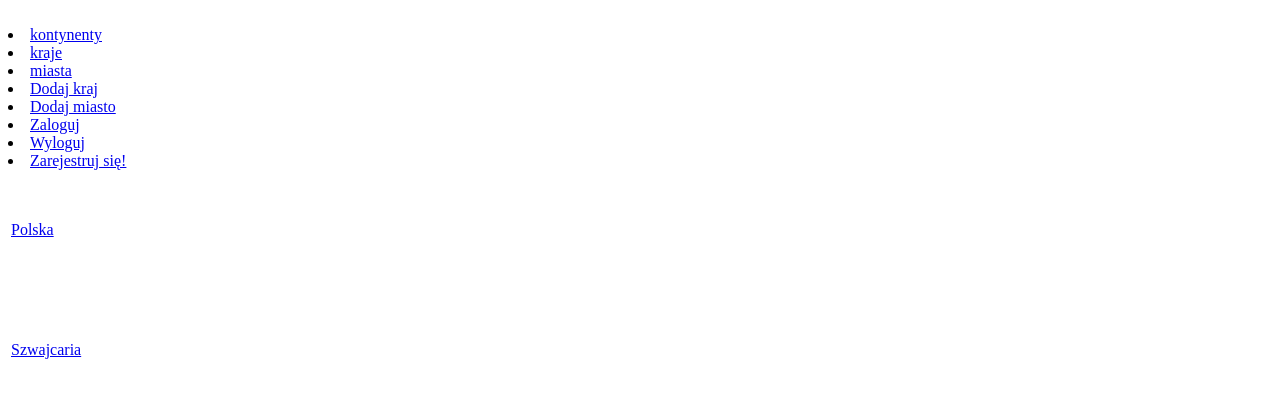
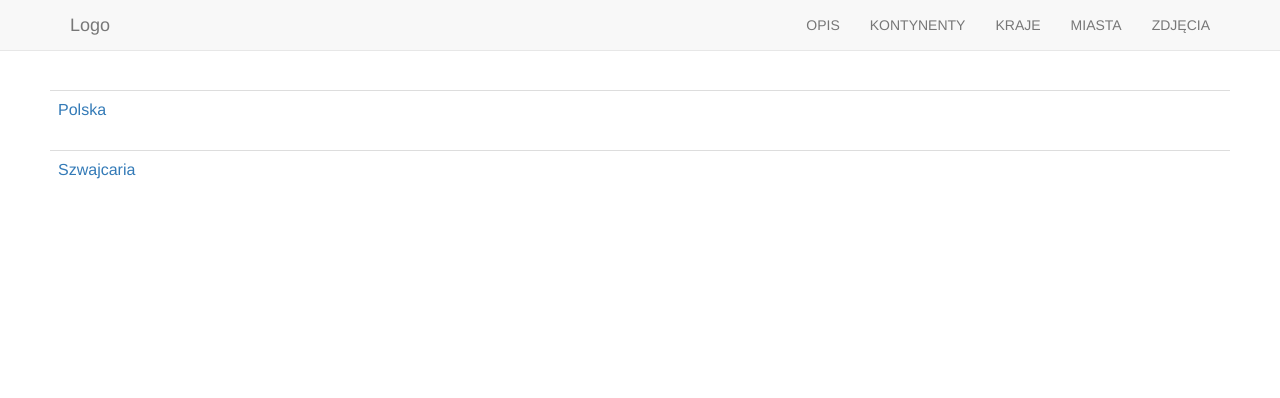
Before and after one commit to adam91/Django-website, a Django app: page /countries in a window 1280 px wide. Shown: the top 398 px of the page. Run offline with Django 3.2, Linux system fonts and the light colour scheme; data comes from the database, SQL or seed files in the repository; parts of the project's set-up code (start-up, migrations or seed data) failed here and were passed over; some libraries are stand-ins or nearby versions.

Commit message:
.css file created

```diff
--- /dev/null
+++ b/static/css/website.css
@@ -0,0 +1,9 @@
+.jumbotron {
+    background-color: #78C9EE;
+    color: #ffffff;
+	padding: 100px;
+}
+
+.container-fluid {
+    padding: 30px 50px;
+}
--- a/website/templates/website/all_countries.html
+++ b/website/templates/website/all_countries.html
@@ -2,10 +2,12 @@
 
 {% block content %}
 	{% for country in countries %}
-		<table width=300 height=120>
-			<tr>
-				<td><a href="{% url "website.views.country_detail" pk=country.pk %}">{{ country }}</a></td>
-			</tr>
-		</table>
+		<div class="table-responsive">
+			<table class="table">
+				<tr>
+					<td><a href="{% url "website.views.country_detail" pk=country.pk %}">{{ country }}</a></td>
+				</tr>
+			</table>
+		</div>
 	{% endfor %}
 {% endblock %}
--- a/website/templates/website/base.html
+++ b/website/templates/website/base.html
@@ -1,19 +1,39 @@
+ <!DOCTYPE html>
 {% load staticfiles %}
-
 <html>
 	<head>
-	<title>World</title>
+		<title>World!</title>
+		<link rel="stylesheet" href="http://maxcdn.bootstrapcdn.com/bootstrap/3.3.6/css/bootstrap.min.css">
+		<script src="https://ajax.googleapis.com/ajax/libs/jquery/1.12.0/jquery.min.js"></script>
+		<script src="http://maxcdn.bootstrapcdn.com/bootstrap/3.3.6/js/bootstrap.min.js"></script>
+		<link href='https://fonts.googleapis.com/css?family=Josefin+Sans' rel='stylesheet' type='text/css'>
+		<link rel="stylesheet" href="{% static "css/website.css" %}">
 	</head>
-	<body>
-		<li><a href="/continents">kontynenty</a></li>
-		<li><a href="/countries">kraje</a></li>
-		<li><a href="/cities">miasta</a></li>
-		<li><a href="/country/new">Dodaj kraj</a></li>
-		<li><a href="/city/new">Dodaj miasto</a></li>
-		<li><a href="/login">Zaloguj</a></li>
-		<li><a href="/logout">Wyloguj</a></li>
-		<li><a href=/register/>Zarejestruj się!</a></li>
+	 <body id="myPage" data-spy="scroll" data-target=".navbar" data-offset="60">
+		<nav class="navbar navbar-default navbar-fixed-top">
+		  <div class="container">
+			<div class="navbar-header">
+			  <button type="button" class="navbar-toggle" data-toggle="collapse" data-target="#myNavbar">
+				<span class="icon-bar"></span>
+				<span class="icon-bar"></span>
+				<span class="icon-bar"></span>
+			  </button>
+			  <a class="navbar-brand" href="#">Logo</a>
+			</div>
+			<div class="collapse navbar-collapse" id="myNavbar">
+			  <ul class="nav navbar-nav navbar-right">
+				<li><a href="#about">OPIS</a></li>
+				<li><a href="/continents">KONTYNENTY</a></li>
+				<li><a href="/countries">KRAJE</a></li>
+				<li><a href="/cities">MIASTA</a></li>
+				<li><a href="#photos">ZDJĘCIA</a></li>
+			  </ul>
+			</div>
+		  </div>
+		</nav>
+		<div class="container-fluid" style="padding-top: 70px";>
 		{% block content %}
 		{% endblock %}
+		</div>
 	</body>
 </html>
--- a/website/urls.py
+++ b/website/urls.py
@@ -9,7 +9,7 @@ media_dir = os.path.join(os.path.dirname(__file__),'media')
 urlpatterns = [
     url(r'^media/(.*)$','django.views.static.serve',{'document_root': media_dir}),
     url(r'^admin/', admin.site.urls),
-    url(r'^$', views.all_continents, name='all_continents'),
+    url(r'^$', views.all_continents_start_site, name='all_continents_start_site'),
     url(r'^continents$', views.all_continents, name='all_continents'),
     url(r'^countries$', views.all_countries, name='all_countries'),
     url(r'^cities$', views.all_cities, name='all_cities'),
--- a/website/views.py
+++ b/website/views.py
@@ -7,6 +7,10 @@ from django.contrib import auth
 from django.core.context_processors import csrf
 from django.http import HttpResponseRedirect
 from django.template import RequestContext
+
+def all_continents_start_site(request):
+    continents = Continent.objects.all().order_by('name')
+    return render(request, 'website/start_site.html', {'continents' : continents})
 
 def all_continents(request):
     continents = Continent.objects.all().order_by('name')
```
Also changed, not shown: website/templates/website/all_continents.html (+7 -5 lines), website/templates/website/start_site.html (added, +128 -0 lines), 2 other files.
